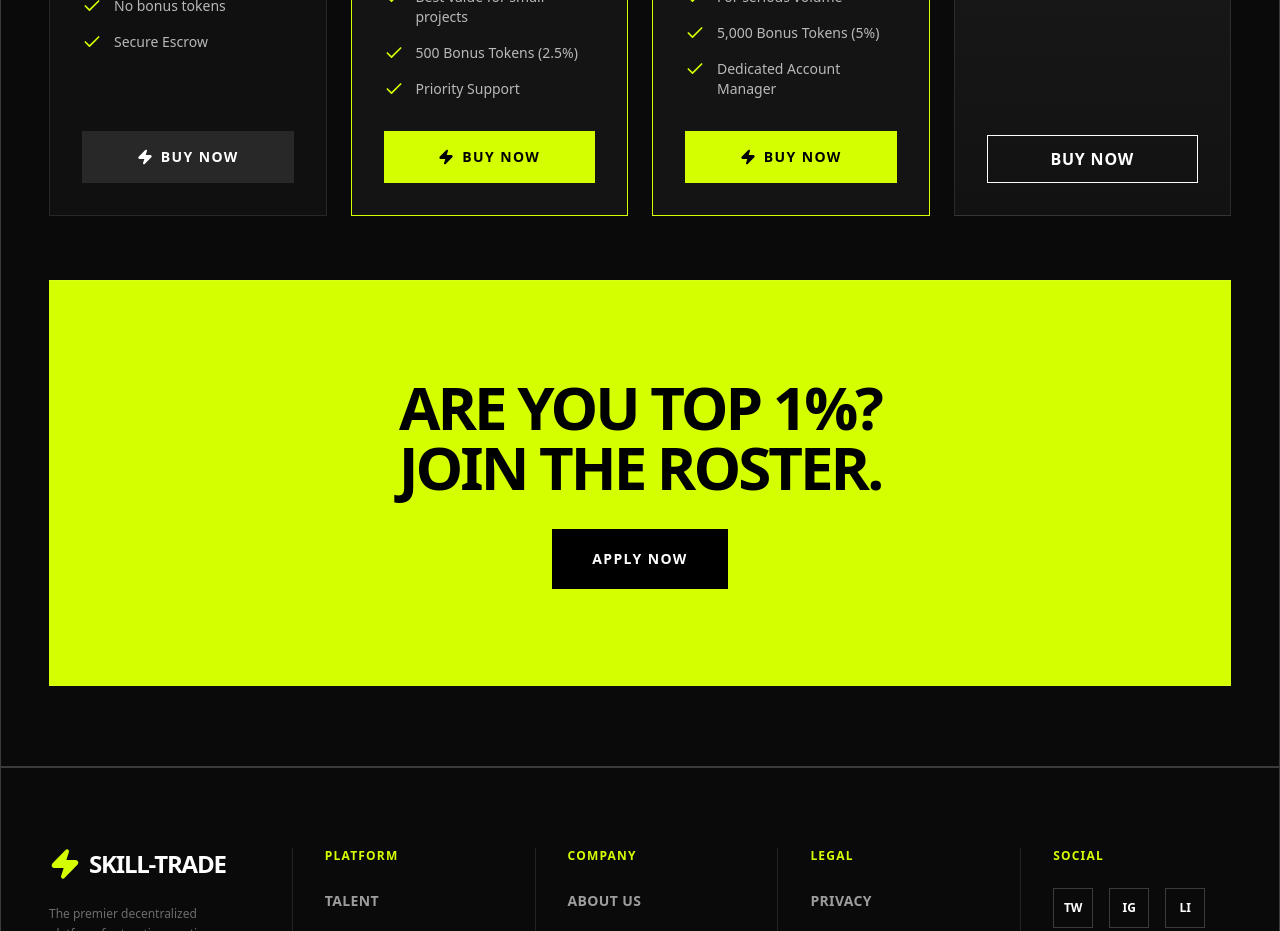
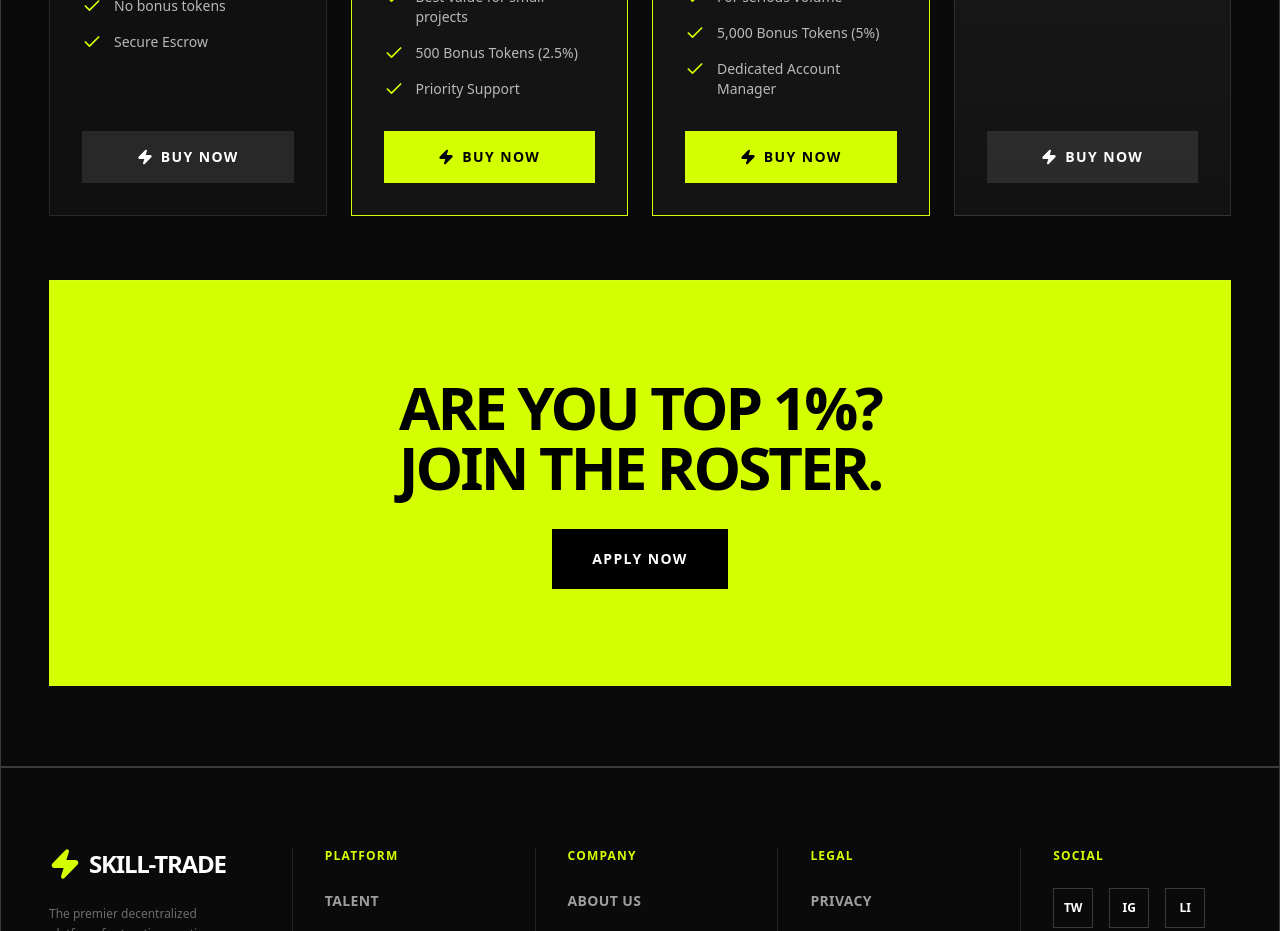
Before and after one commit to davidpetrovdukat/skillstrade, a Next.js app: page / in a window 1280 px wide. Shown: the part 3860-4791 px from the top of the page. Built offline with nearby package versions, Linux system fonts and the light colour scheme.

Commit message:
Refactor: Unify PricingGrid buttons to Link to /login

```diff
--- a/src/components/pricing/PricingGrid.tsx
+++ b/src/components/pricing/PricingGrid.tsx
@@ -92,13 +92,15 @@ export default function PricingGrid() {
                         ))}
                     </ul>
 
-                    <button className={`w-full py-4 text-sm font-bold uppercase tracking-widest transition-all mt-auto flex items-center justify-center gap-2 ${pkg.badge
-                        ? 'bg-primary hover:bg-white text-black'
-                        : 'bg-white/10 hover:bg-white text-white hover:text-black'
-                        }`}>
+                    <Link
+                        href="/login"
+                        className={`w-full py-4 text-sm font-bold uppercase tracking-widest transition-all mt-auto flex items-center justify-center gap-2 ${pkg.badge
+                            ? 'bg-primary hover:bg-white text-black'
+                            : 'bg-white/10 hover:bg-white text-white hover:text-black'
+                            }`}>
                         <Zap className="w-4 h-4 fill-current" />
                         Buy Now
-                    </button>
+                    </Link>
                 </div>
             ))}
 
@@ -144,8 +146,11 @@ export default function PricingGrid() {
                         </p>
                     </div>
                 </div>
-                <Link href="/login" className="w-full flex items-center justify-center h-12 border border-white hover:bg-primary hover:border-primary hover:text-black text-white font-bold uppercase tracking-wider transition-colors">
-                    BUY NOW
+                <Link
+                    href="/login"
+                    className="w-full py-4 text-sm font-bold uppercase tracking-widest transition-all mt-auto flex items-center justify-center gap-2 bg-white/10 hover:bg-white text-white hover:text-black">
+                    <Zap className="w-4 h-4 fill-current" />
+                    Buy Now
                 </Link>
             </div>
         </section>
```
